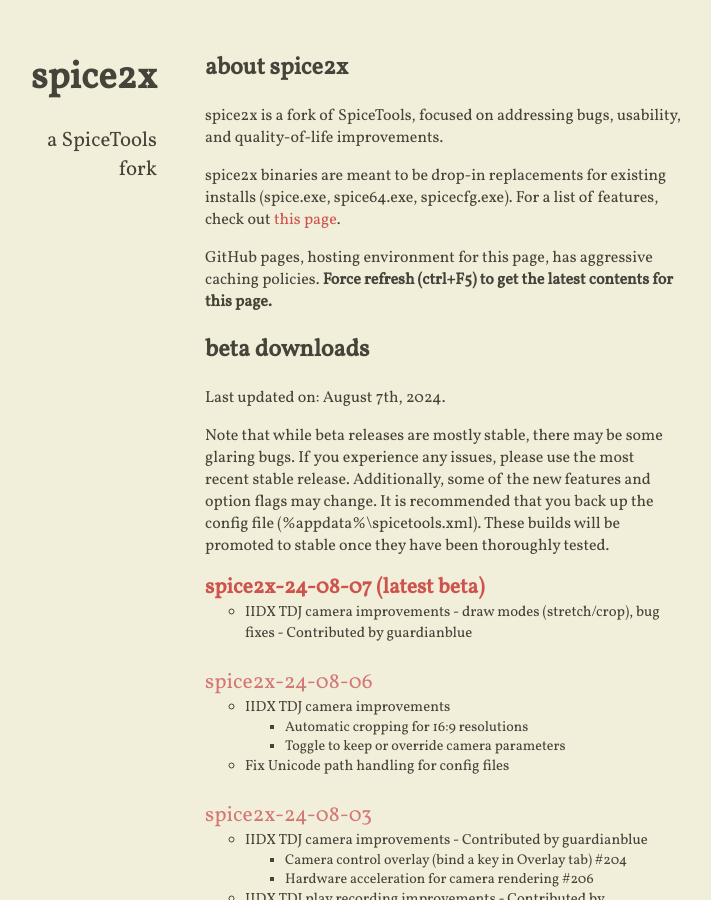
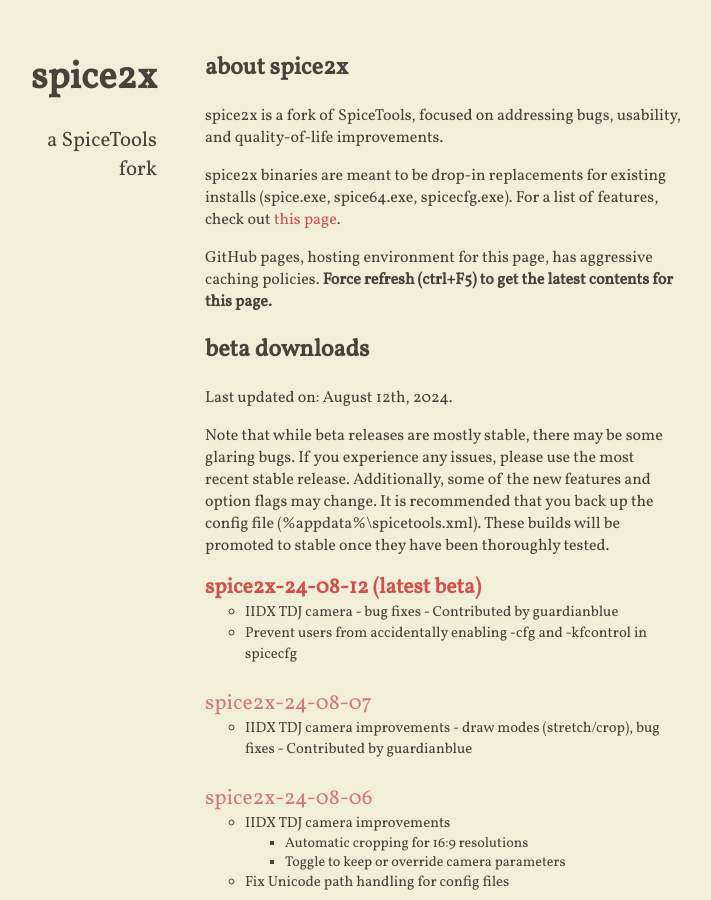
Before and after one commit to spice2x/spice2x.github.io, a Jekyll site: the page built from docs/index.html, in a window 1280 px wide and 900 px high. Shown: the whole window, without its empty margins (299-1010 px from the left). Built offline with Jekyll 4.4.1, drawn with Linux system fonts in a browser that asks for light colours; nearby versions of some CDN libraries.

Commit message:
24-08-12

```diff
--- a/docs/_includes/content.html
+++ b/docs/_includes/content.html
@@ -11,7 +11,7 @@
 
 <h2>beta downloads</h2>
 
-<p>Last updated on: August 7th, 2024.</p>
+<p>Last updated on: August 12th, 2024.</p>
 
 <p>Note that while beta releases are mostly stable, there may be some glaring bugs. If you experience any issues, please
   use the most recent stable release. Additionally, some of the new features and option flags may change. It is
@@ -19,6 +19,15 @@
   stable once they have been thoroughly tested.
 </p>
 <ul class="downloads-beta highlight-latest">
+  <li>
+    <a class="download-link" href="https://github.com/spice2x/spice2x.github.io/releases/download/24-08-12/spice2x-24-08-12.zip">
+      spice2x-24-08-12
+    </a>
+    <ul>
+      <li>IIDX TDJ camera - bug fixes - Contributed by guardianblue</li>
+      <li>Prevent users from accidentally enabling -cfg and -kfcontrol in spicecfg</li>
+    </ul>
+  </li>
   <li>
     <a class="download-link" href="https://github.com/spice2x/spice2x.github.io/releases/download/24-08-07/spice2x-24-08-07.zip">
       spice2x-24-08-07
```
